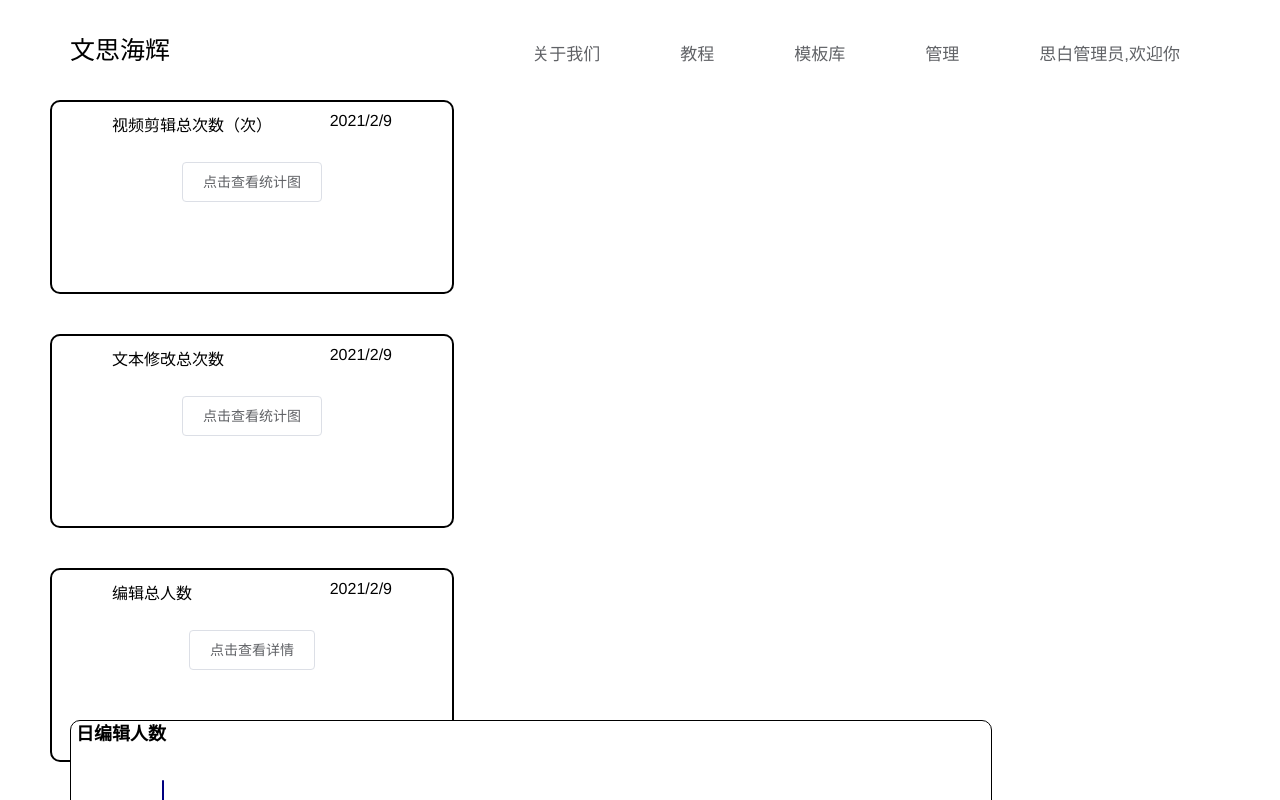
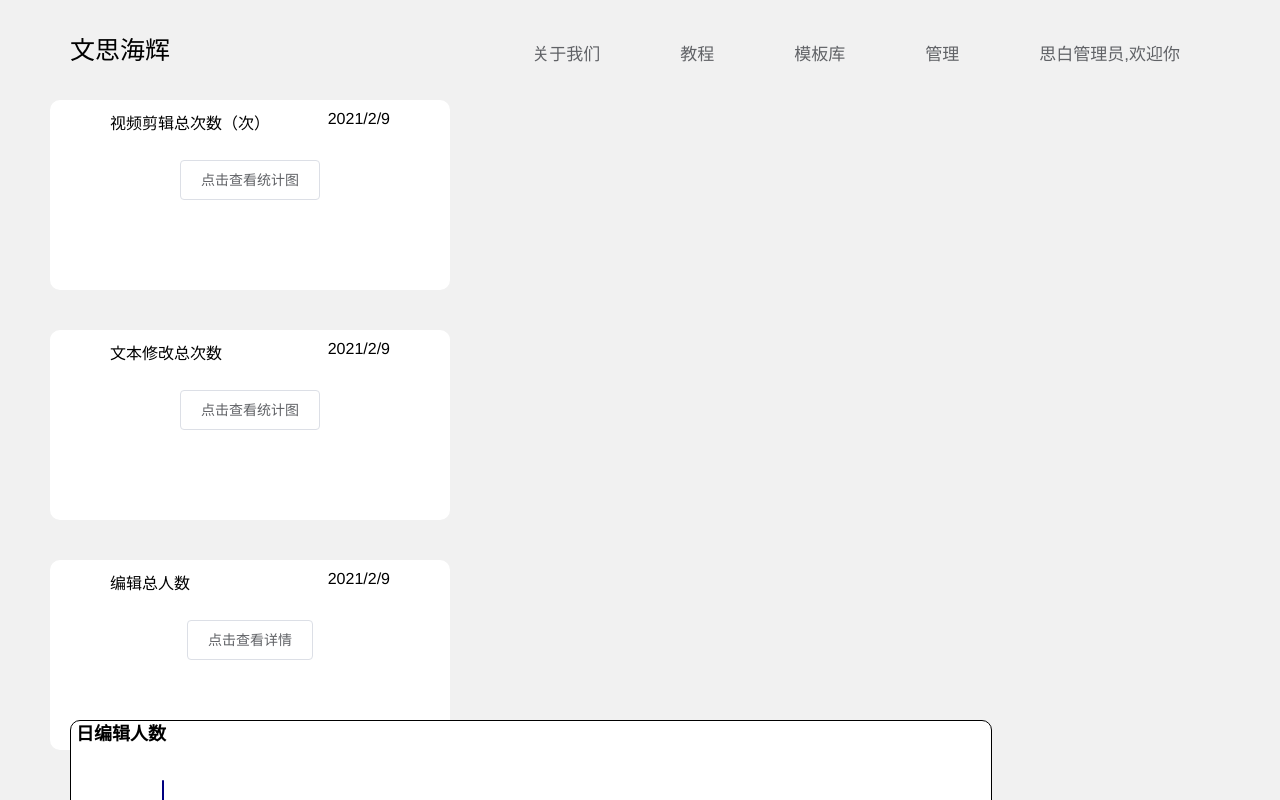
Before and after one commit to Dearzxs/Speech-extraction, a Vue app: page /audit in a window 1280 px wide. Built offline with nearby package versions, Linux system fonts and the light colour scheme; no server answers.

Commit message:
1.0更新

```diff
--- a/src/components/Audit.vue
+++ b/src/components/Audit.vue
@@ -353,7 +353,7 @@ export default {
 
 .back {
   /*background-image: linear-gradient(to bottom, #000209, #050092);*/
-  background-color: #ffffff;
+  background-color: #f1f1f1;
   width: 100%;
   height: 100%;
   position: fixed;
@@ -391,7 +391,6 @@ export default {
   width: 400px;
   height: 190px;
   background-color: #ffffff;
-  border: 2px solid black;
   border-radius: 10px;
 }
 
@@ -428,7 +427,6 @@ export default {
   width: 400px;
   height: 190px;
   background-color: #ffffff;
-  border: 2px solid black;
   border-radius: 10px;
 }
 
@@ -438,7 +436,6 @@ export default {
   width: 400px;
   height: 190px;
   background-color: #ffffff;
-  border: 2px solid black;
   border-radius: 10px;
 }
 
```
